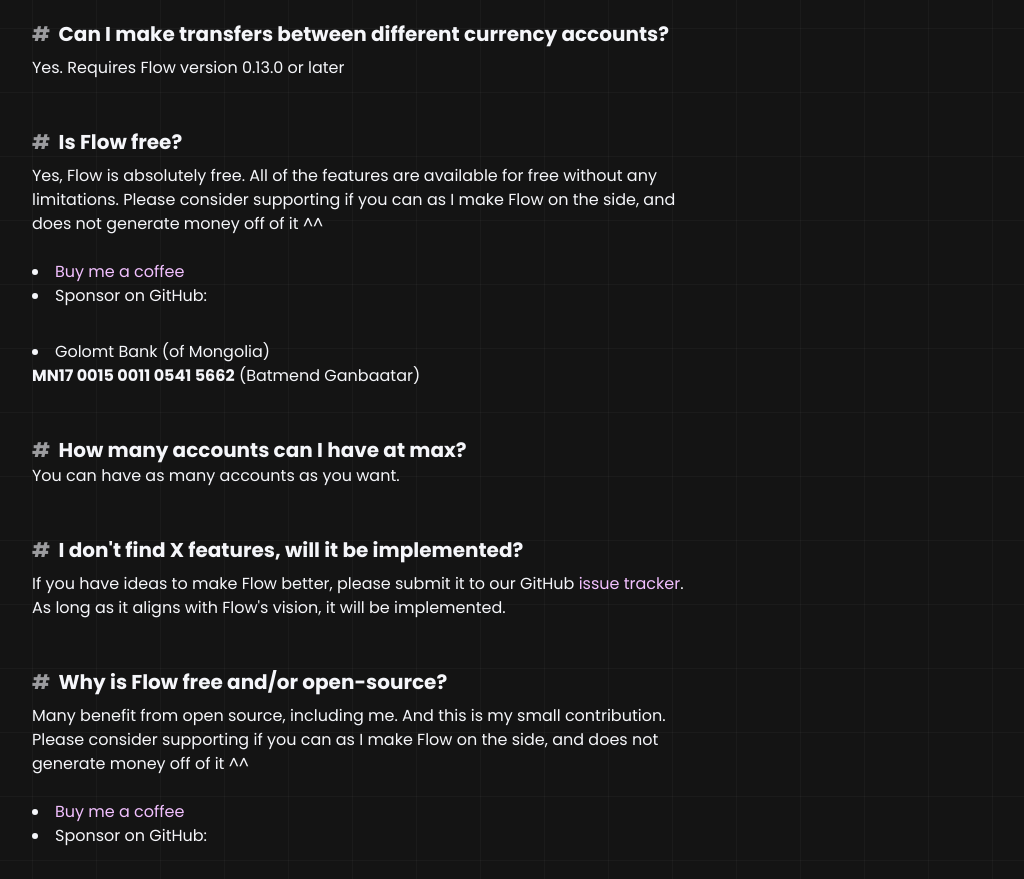
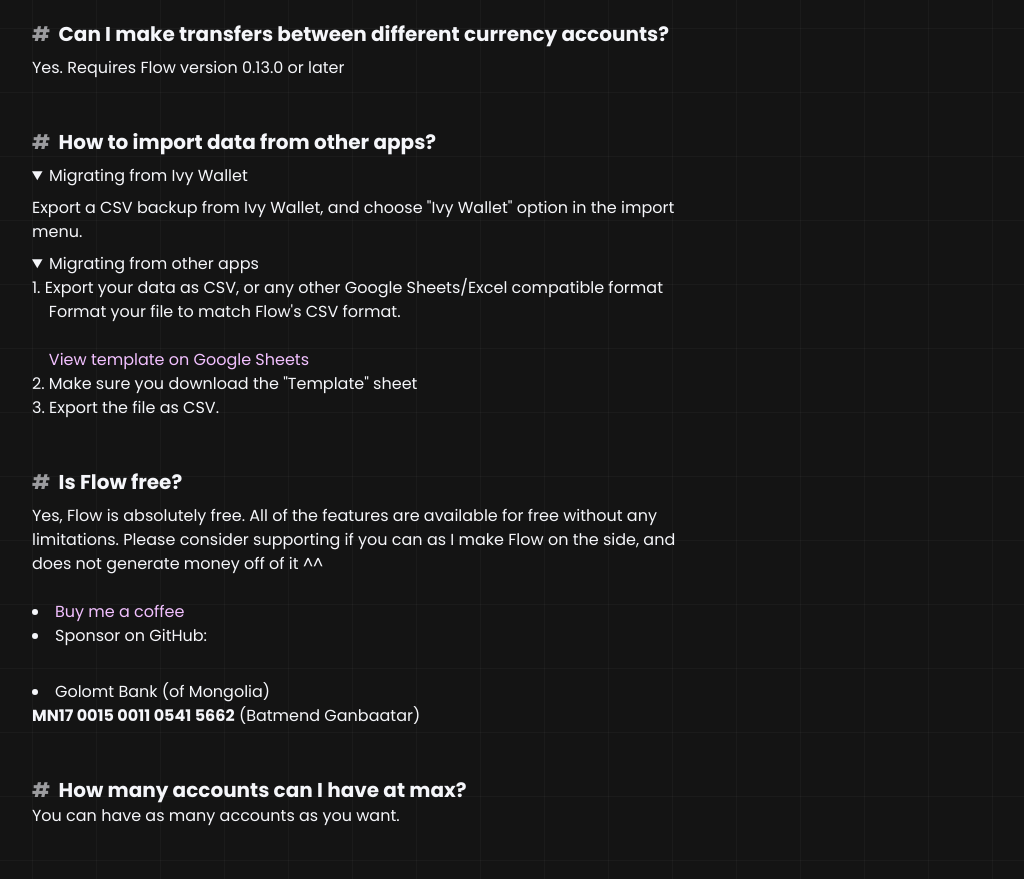
Before and after one commit to flow-mn/flow.github.io, a SvelteKit app: page /faq in a window 1280 px wide. Shown: the part 1700-2579 px from the top of the page, without its empty margins (224-1248 px from the left). Built offline with nearby package versions, Linux system fonts and the light colour scheme; grey boxes are pictures that could not be loaded.

Commit message:
Update faq

```diff
--- a/src/routes/faq/+page.svelte
+++ b/src/routes/faq/+page.svelte
@@ -152,6 +152,36 @@
 
     <p>Yes. Requires Flow version 0.13.0 or later</p>
 
+    <DocHeader id="how-to-import-from-other-apps">How to import data from other apps?</DocHeader>
+
+    <details open>
+      <summary>Migrating from Ivy Wallet</summary>
+      <p>Export a CSV backup from Ivy Wallet, and choose "Ivy Wallet" option in the import menu.</p>
+    </details>
+    <details open>
+      <summary>Migrating from other apps</summary>
+      <div>
+        <ol class="list-inside list-decimal">
+          <li>Export your data as CSV, or any other Google Sheets/Excel compatible format</li>
+          <li>
+            <div class="inline-block">
+              Format your file to match Flow's CSV format.<br /><br />
+              <a
+                target="_blank"
+                referrerpolicy="no-referrer"
+                rel="noopener"
+                href="https://docs.google.com/spreadsheets/d/1wxdJ1T8PSvzayxvGs7bVyqQ9Zu0DPQ1YwiBLy1FluqE/edit?usp=sharing"
+                >View template on Google Sheets</a
+              >
+              <br />
+              Make sure you download the "Template" sheet
+            </div>
+          </li>
+          <li>Export the file as CSV.</li>
+        </ol>
+      </div>
+    </details>
+
     <DocHeader id="is-flow-free">Is Flow free?</DocHeader>
 
     <p>
@@ -238,4 +268,8 @@
   p {
     @apply mt-2 max-w-prose;
   }
+
+  details {
+    @apply mt-2;
+  }
 </style>
```
